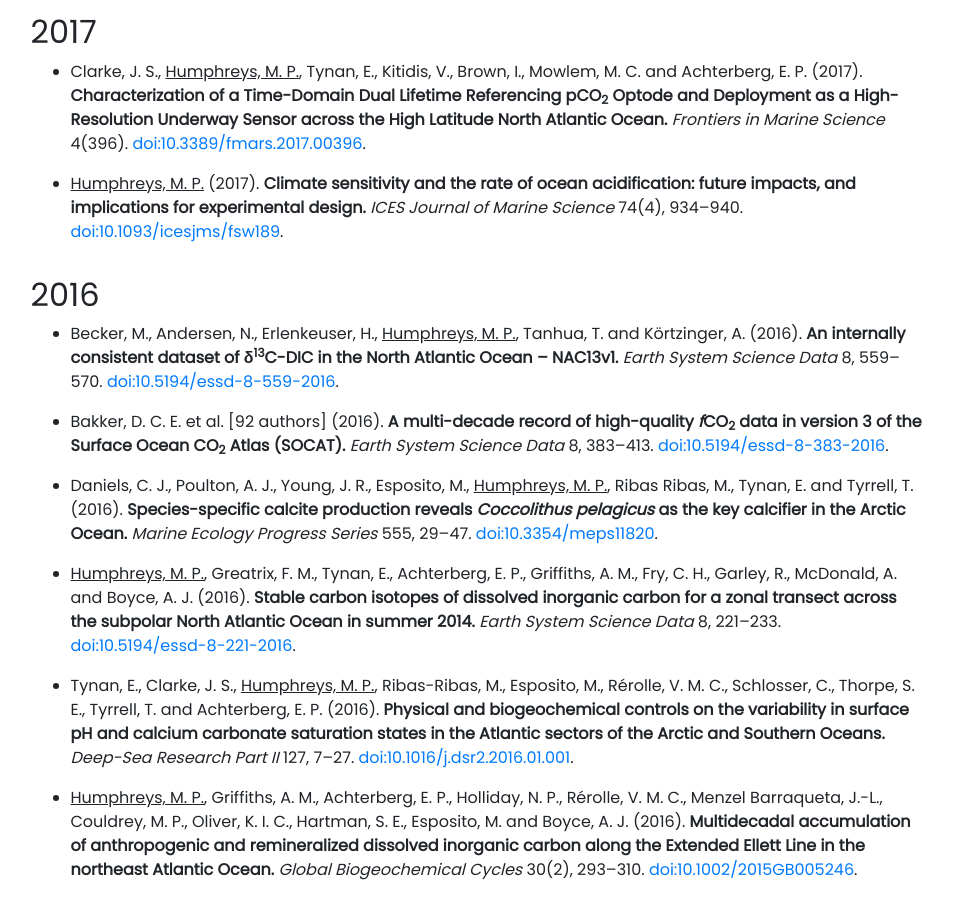
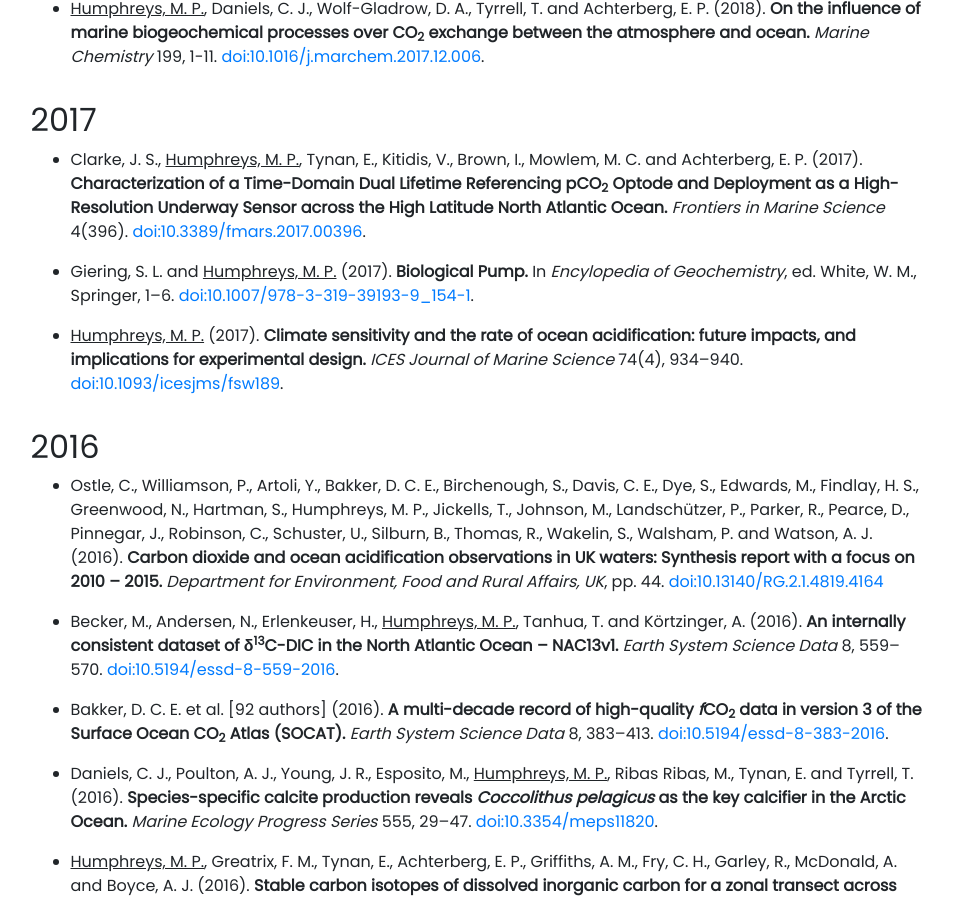
Before and after one commit to mvdh7/mvdh7.github.io, a Jekyll site: the page built from pages/publications.md, in a window 1280 px wide and 900 px high, scrolled down 1098 px. Shown: the whole window, without its empty margins (162-1115 px from the left). Built offline with Jekyll 4.4.1, drawn with Linux system fonts in a browser that asks for light colours; nearby versions of some CDN libraries; comment, search, counter and statistics services are not loaded; some of the changed text lies outside the part shown.

Commit message:
Add 'other' pubs

```diff
--- a/pages/publications.md
+++ b/pages/publications.md
@@ -8,6 +8,8 @@ weight: 3
 # **Publications**
 
 ## 2019
+
+  * Humphreys, M. P., Artioli, Y., Bakker, D. C. E., Hartman, S. E., León, P., Wakelin, S., Walsham, P. and Williamson, P. (2019). Air-sea CO<sub>2</sub> exchange and ocean acidification in UK seas and adjacent waters. *Marine Climate Change Impacts Partnership*, in press.
 
   * Morris, J. P. and <u>Humphreys, M. P.</u> (2019). **Modelling seawater carbonate chemistry in shellfish aquaculture regions: Insights into CO<sub>2</sub> release associated with shell formation and growth.** *Aquaculture* 501, 338-344. <a href="https://doi.org/10.1016/j.aquaculture.2018.11.028">doi:10.1016/j.aquaculture.2018.11.028</a>.
 
@@ -31,36 +33,40 @@ weight: 3
 
   * Clarke, J. S., <u>Humphreys, M. P.</u>, Tynan, E., Kitidis, V., Brown, I., Mowlem, M. C. and Achterberg, E. P. (2017). **Characterization of a Time-Domain Dual Lifetime Referencing pCO<sub>2</sub> Optode and Deployment as a High-Resolution Underway Sensor across the High Latitude North Atlantic Ocean.** *Frontiers in Marine Science* 4(396). <a href="https://doi.org/10.3389/fmars.2017.00396">doi:10.3389/fmars.2017.00396</a>.
 
-  * <u>Humphreys, M. P.</u> (2017). **Climate sensitivity and the rate of ocean acidification: future impacts, and implications for experimental design.** *ICES Journal of Marine Science* 74(4), 934–940. <a href="https://dx.doi.org/10.1093/icesjms/fsw189">doi:10.1093/icesjms/fsw189</a>.
+  * Giering, S. L. and <u>Humphreys, M. P.</u> (2017). **Biological Pump.** In *Encylopedia of Geochemistry*, ed. White, W. M., Springer, 1–6. <a href="https://doi.org/10.1007/978-3-319-39193-9_154-1">doi:10.1007/978-3-319-39193-9_154-1</a>.
+
+  * <u>Humphreys, M. P.</u> (2017). **Climate sensitivity and the rate of ocean acidification: future impacts, and implications for experimental design.** *ICES Journal of Marine Science* 74(4), 934–940. <a href="https://doi.org/10.1093/icesjms/fsw189">doi:10.1093/icesjms/fsw189</a>.
 
 ## 2016
 
- * Becker, M., Andersen, N., Erlenkeuser, H., <u>Humphreys, M. P.</u>, Tanhua, T. and Körtzinger, A. (2016). **An internally consistent dataset of δ<sup>13</sup>C-DIC in the North Atlantic Ocean – NAC13v1.** *Earth System Science Data* 8, 559–570. <a href="http://dx.doi.org/10.5194/essd-8-559-2016">doi:10.5194/essd-8-559-2016</a>.
+  * Ostle, C., Williamson, P., Artoli, Y., Bakker, D. C. E., Birchenough, S., Davis, C. E., Dye, S., Edwards, M., Findlay, H. S., Greenwood, N., Hartman, S., Humphreys, M. P., Jickells, T., Johnson, M., Landschützer, P., Parker, R., Pearce, D., Pinnegar, J., Robinson, C., Schuster, U., Silburn, B., Thomas, R., Wakelin, S., Walsham, P. and Watson, A. J. (2016). **Carbon dioxide and ocean acidification observations in UK waters: Synthesis report with a focus on 2010 – 2015.** *Department for Environment, Food and Rural Affairs, UK*, pp. 44. <a href="https://doi.org/10.13140/RG.2.1.4819.4164">doi:10.13140/RG.2.1.4819.4164</a>
+
+  * Becker, M., Andersen, N., Erlenkeuser, H., <u>Humphreys, M. P.</u>, Tanhua, T. and Körtzinger, A. (2016). **An internally consistent dataset of δ<sup>13</sup>C-DIC in the North Atlantic Ocean – NAC13v1.** *Earth System Science Data* 8, 559–570. <a href="http://doi.org/10.5194/essd-8-559-2016">doi:10.5194/essd-8-559-2016</a>.
 
 <!--• Linked to datasets: <a href="http://mphumphreys.wordpress.com/pubs/data/#d13cEEL">Humphreys et al. (2014)</a>, <a href="http://mphumphreys.wordpress.com/pubs/data/#d13cUKOA">Humphreys et al. (2014)</a>, <a href="http://mphumphreys.wordpress.com/pubs/data/#d13c302">Humphreys et al. (2015)</a>, <a href="http://mphumphreys.wordpress.com/pubs/data/#becker13c">Becker et al. (2016)</a>
 <span style="display: none;">Bakker, D. C. E., Pfeil, B., Landa, C. S., Metzl, N., O’Brien, K. M., Olsen, A., Smith, K., Cosca, C., Harasawa, S., Jones, S. D., Nakaoka, S.-I., Nojiri, Y., Schuster, U., Steinhoff, T., Sweeney, C., Takahashi, T., Tilbrook, B., Wada, C., Wanninkhof, R., Alin, S. R., Balestrini, C. F., Barbero, L., Bates, N. R., Bianchi, A. A., Bonou, F., Boutin, J., Bozec, Y., Burger, E. F., Cai, W.-J., Castle, R. D., Chen, L., Chierici, M., Currie, K., Evans, W., Featherstone, C., Feely, R. A., Fransson, A., Goyet, C., Greenwood, N., Gregor, L., Hankin, S., Hardman-Mountford, N. J., Harlay, J., Hauck, J., Hoppema, M., <u>Humphreys, M. P.</u>, Hunt, C. W., Huss, B., Ibánhez, J. S. P., Johannessen, T., Keeling, R., Kitidis, V., Körtzinger, A., Kozyr, A., Krasakopoulou, E., Kuwata, A., Landschützer, P., Lauvset, S. K., Lefèvre, N., Lo Monaco, C., Manke, A., Mathis, J. T., Merlivat, L., Millero, F. J., Monteiro, P. M. S., Munro, D. R., Murata, A., Newberger, T., Omar, A. M., Ono, T., Paterson, K., Pearce, D., Pierrot, D., Robbins, L. L., Saito, S., Salisbury, J., Schlitzer, R., Schneider, B., Schweitzer, R., Sieger, R., Skjelvan, I., Sullivan, K. F., Sutherland, S. C., Sutton, A. J., Tadokoro, K., Telszewski, M., Tuma, M., van Heuven, S. M. A. C., Vandemark, D., Ward, B., Watson, A. J. and Xu, S.</span>-->
 
-  * Bakker, D. C. E. et al. [92 authors] (2016). **A multi-decade record of high-quality <i>f</i>CO<sub>2</sub> data in version 3 of the Surface Ocean CO<sub>2</sub> Atlas (SOCAT).** *Earth System Science Data* 8, 383–413. <a href="http://dx.doi.org/10.5194/essd-8-383-2016">doi:10.5194/essd-8-383-2016</a>.
+  * Bakker, D. C. E. et al. [92 authors] (2016). **A multi-decade record of high-quality <i>f</i>CO<sub>2</sub> data in version 3 of the Surface Ocean CO<sub>2</sub> Atlas (SOCAT).** *Earth System Science Data* 8, 383–413. <a href="http://doi.org/10.5194/essd-8-383-2016">doi:10.5194/essd-8-383-2016</a>.
 
 <!--• Linked to dataset: <a href="http://mphumphreys.wordpress.com/pubs/data/#socat4">Bakker et al. (2016)</a>-->
 
-  * Daniels, C. J., Poulton, A. J., Young, J. R., Esposito, M., <u>Humphreys, M. P.</u>, Ribas Ribas, M., Tynan, E. and Tyrrell, T. (2016). **Species-specific calcite production reveals _Coccolithus pelagicus_ as the key calcifier in the Arctic Ocean.** *Marine Ecology Progress Series* 555, 29–47. <a href="http://dx.doi.org/10.3354/meps11820">doi:10.3354/meps11820</a>.
+  * Daniels, C. J., Poulton, A. J., Young, J. R., Esposito, M., <u>Humphreys, M. P.</u>, Ribas Ribas, M., Tynan, E. and Tyrrell, T. (2016). **Species-specific calcite production reveals _Coccolithus pelagicus_ as the key calcifier in the Arctic Ocean.** *Marine Ecology Progress Series* 555, 29–47. <a href="http://doi.org/10.3354/meps11820">doi:10.3354/meps11820</a>.
 
-  * <u>Humphreys, M. P.</u>, Greatrix, F. M., Tynan, E., Achterberg, E. P., Griffiths, A. M., Fry, C. H., Garley, R., McDonald, A. and Boyce, A. J. (2016). **Stable carbon isotopes of dissolved inorganic carbon for a zonal transect across the subpolar North Atlantic Ocean in summer 2014.** *Earth System Science Data* 8, 221–233. <a href="http://dx.doi.org/10.5194/essd-8-221-2016">doi:10.5194/essd-8-221-2016</a>.
+  * <u>Humphreys, M. P.</u>, Greatrix, F. M., Tynan, E., Achterberg, E. P., Griffiths, A. M., Fry, C. H., Garley, R., McDonald, A. and Boyce, A. J. (2016). **Stable carbon isotopes of dissolved inorganic carbon for a zonal transect across the subpolar North Atlantic Ocean in summer 2014.** *Earth System Science Data* 8, 221–233. <a href="http://doi.org/10.5194/essd-8-221-2016">doi:10.5194/essd-8-221-2016</a>.
 
 <!--• Linked to dataset: <a href="http://mphumphreys.wordpress.com/pubs/data/#d13c302">Humphreys et al. (2015)</a>-->
 
-  * Tynan, E., Clarke, J. S., <u>Humphreys, M. P.</u>, Ribas-Ribas, M., Esposito, M., Rérolle, V. M. C., Schlosser, C., Thorpe, S. E., Tyrrell, T. and Achterberg, E. P. (2016). **Physical and biogeochemical controls on the variability in surface pH and calcium carbonate saturation states in the Atlantic sectors of the Arctic and Southern Oceans.** *Deep-Sea Research Part II* 127, 7–27. <a href="http://dx.doi.org/10.1016/j.dsr2.2016.01.001">doi:10.1016/j.dsr2.2016.01.001</a>.
+  * Tynan, E., Clarke, J. S., <u>Humphreys, M. P.</u>, Ribas-Ribas, M., Esposito, M., Rérolle, V. M. C., Schlosser, C., Thorpe, S. E., Tyrrell, T. and Achterberg, E. P. (2016). **Physical and biogeochemical controls on the variability in surface pH and calcium carbonate saturation states in the Atlantic sectors of the Arctic and Southern Oceans.** *Deep-Sea Research Part II* 127, 7–27. <a href="http://doi.org/10.1016/j.dsr2.2016.01.001">doi:10.1016/j.dsr2.2016.01.001</a>.
 
-  * <u>Humphreys, M. P.</u>, Griffiths, A. M., Achterberg, E. P., Holliday, N. P., Rérolle, V. M. C., Menzel Barraqueta, J.-L., Couldrey, M. P., Oliver, K. I. C., Hartman, S. E., Esposito, M. and Boyce, A. J. (2016). **Multidecadal accumulation of anthropogenic and remineralized dissolved inorganic carbon along the Extended Ellett Line in the northeast Atlantic Ocean.** *Global Biogeochemical Cycles* 30(2), 293–310. <a href="http://dx.doi.org/10.1002/2015GB005246">doi:10.1002/2015GB005246</a>.
+  * <u>Humphreys, M. P.</u>, Griffiths, A. M., Achterberg, E. P., Holliday, N. P., Rérolle, V. M. C., Menzel Barraqueta, J.-L., Couldrey, M. P., Oliver, K. I. C., Hartman, S. E., Esposito, M. and Boyce, A. J. (2016). **Multidecadal accumulation of anthropogenic and remineralized dissolved inorganic carbon along the Extended Ellett Line in the northeast Atlantic Ocean.** *Global Biogeochemical Cycles* 30(2), 293–310. <a href="http://doi.org/10.1002/2015GB005246">doi:10.1002/2015GB005246</a>.
 
 <!--• Linked to datasets: <a href="http://mphumphreys.wordpress.com/pubs/data/#d13cEEL">Humphreys et al. (2014)</a>, <a href="http://mphumphreys.wordpress.com/pubs/data/#d365">Hartman et al. (2014)</a>, <a href="http://mphumphreys.wordpress.com/pubs/data/#d379">Hartman et al. (2014)</a>, <a href="http://mphumphreys.wordpress.com/pubs/data/#jc86">Hartman et al. (2014)</a>-->
 
-  * Poulton, A. J., Daniels, C. J., Esposito, M., <u>Humphreys, M. P.</u>, Mitchell, E., Ribas-Ribas, M., Russell, B. C., Stinchcombe, M. C., Tynan, E. and Richier, S. (2016) **Production of dissolved organic carbon by Arctic plankton communities: Responses to elevated carbon dioxide and the availability of light and nutrients.** *Deep-Sea Research Part II* 127, 60–74. <a href="http://dx.doi.org/10.1016/j.dsr2.2016.01.002">doi:10.1016/j.dsr2.2016.01.002</a>.
+  * Poulton, A. J., Daniels, C. J., Esposito, M., <u>Humphreys, M. P.</u>, Mitchell, E., Ribas-Ribas, M., Russell, B. C., Stinchcombe, M. C., Tynan, E. and Richier, S. (2016) **Production of dissolved organic carbon by Arctic plankton communities: Responses to elevated carbon dioxide and the availability of light and nutrients.** *Deep-Sea Research Part II* 127, 60–74. <a href="http://doi.org/10.1016/j.dsr2.2016.01.002">doi:10.1016/j.dsr2.2016.01.002</a>.
 
 ## 2015
 
-  * <u>Humphreys, M. P.</u>, Achterberg, E. P., Griffiths, A. M., McDonald, A. and Boyce, A. J. (2015). **Measurements of the stable carbon isotope composition of dissolved inorganic carbon in the northeastern Atlantic and Nordic Seas during summer 2012**. *Earth System Science Data* 7, 127–135. <a href="http://dx.doi.org/10.5194/essd-7-127-2015">doi:10.5194/essd-7-127-2015</a>.
+  * <u>Humphreys, M. P.</u>, Achterberg, E. P., Griffiths, A. M., McDonald, A. and Boyce, A. J. (2015). **Measurements of the stable carbon isotope composition of dissolved inorganic carbon in the northeastern Atlantic and Nordic Seas during summer 2012**. *Earth System Science Data* 7, 127–135. <a href="http://doi.org/10.5194/essd-7-127-2015">doi:10.5194/essd-7-127-2015</a>.
 
 <!--[<a href="https://www.earth-syst-sci-data.net/7/127/2015/essd-7-127-2015.pdf">pdf</a>]-->
 
```
